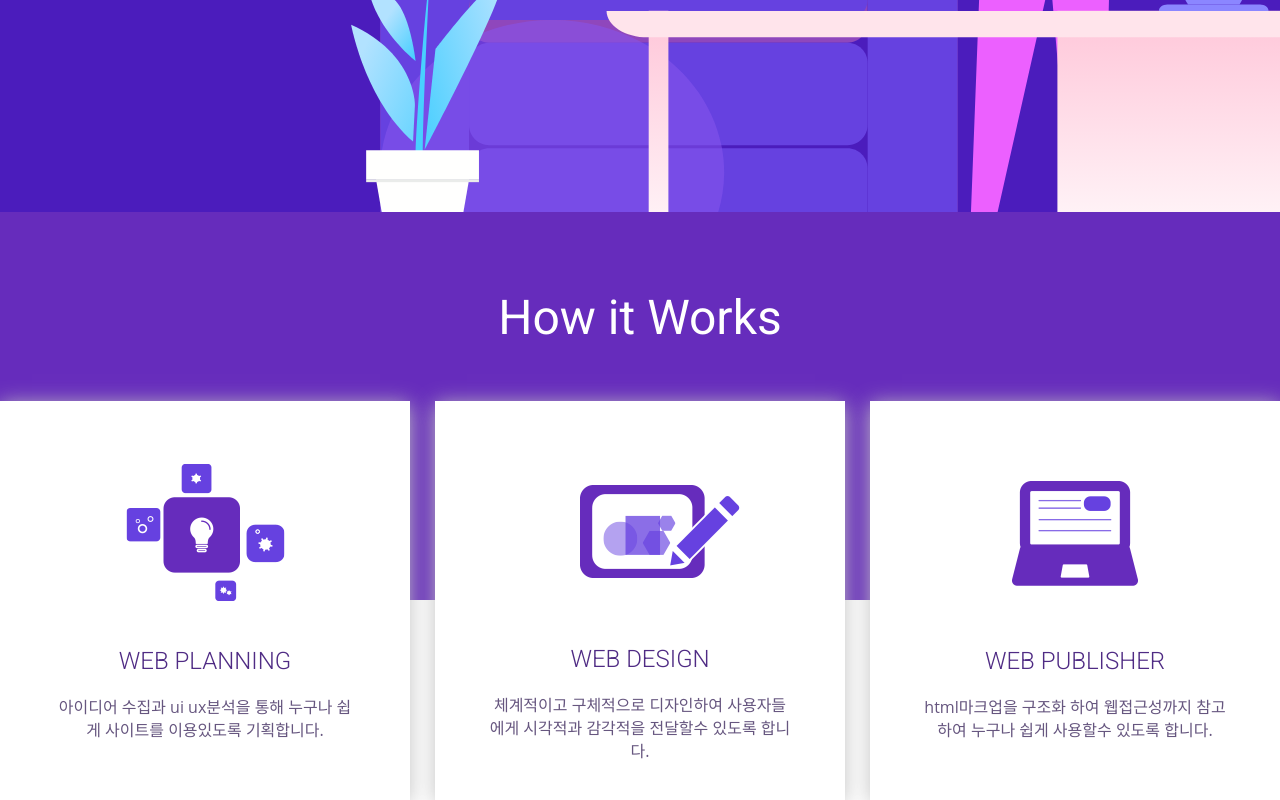
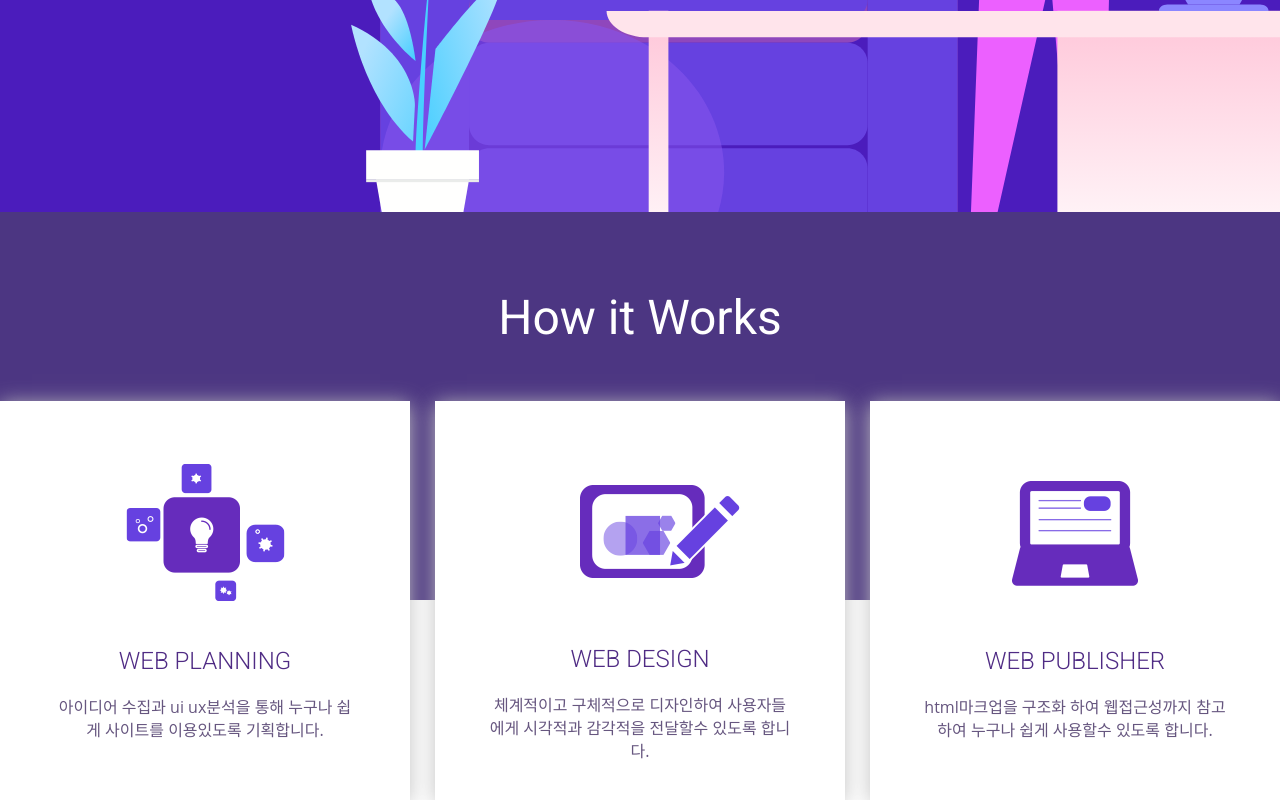
Before and after one commit to younhyerim/yhr1102.github.io, a plain HTML site: page index.html in a window 1280 px wide. Shown: the part 588-1388 px from the top of the page. Drawn offline with Linux system fonts and the light colour scheme.

Commit message:
2018_10_v2

```diff
--- a/css/style.css
+++ b/css/style.css
@@ -366,7 +366,7 @@ footer .grid p {
 .content_first {
     width: 100%;
     height: 388px;
-    background-color: #662cbc;
+    background-color: #4c3682;
     text-align: center;
     position:relative;
 }
```
